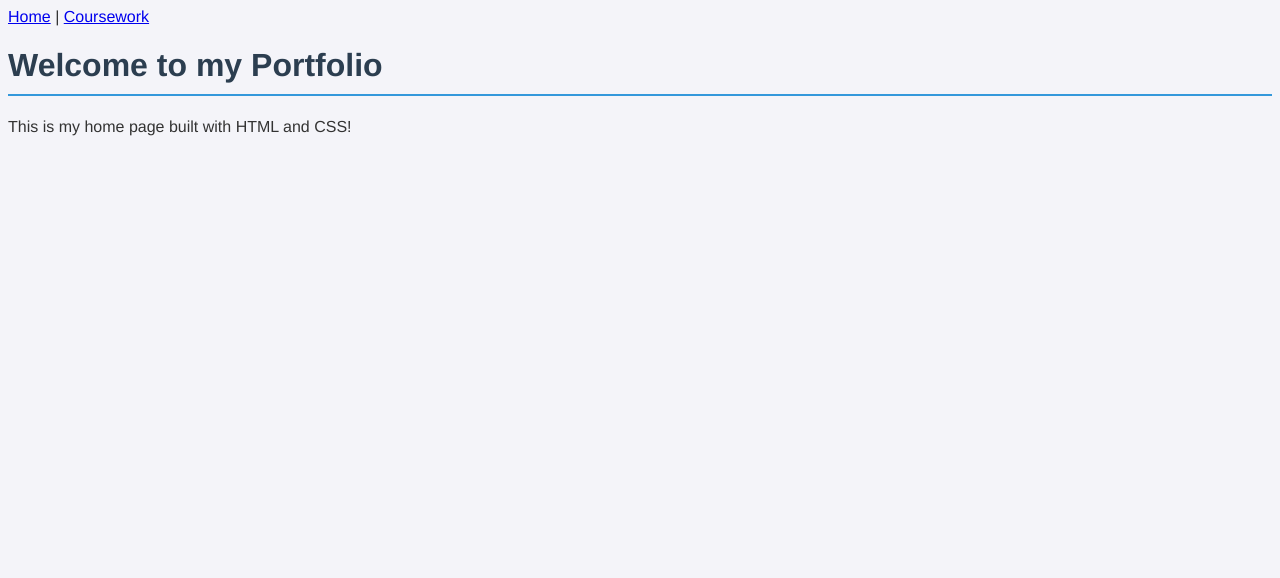
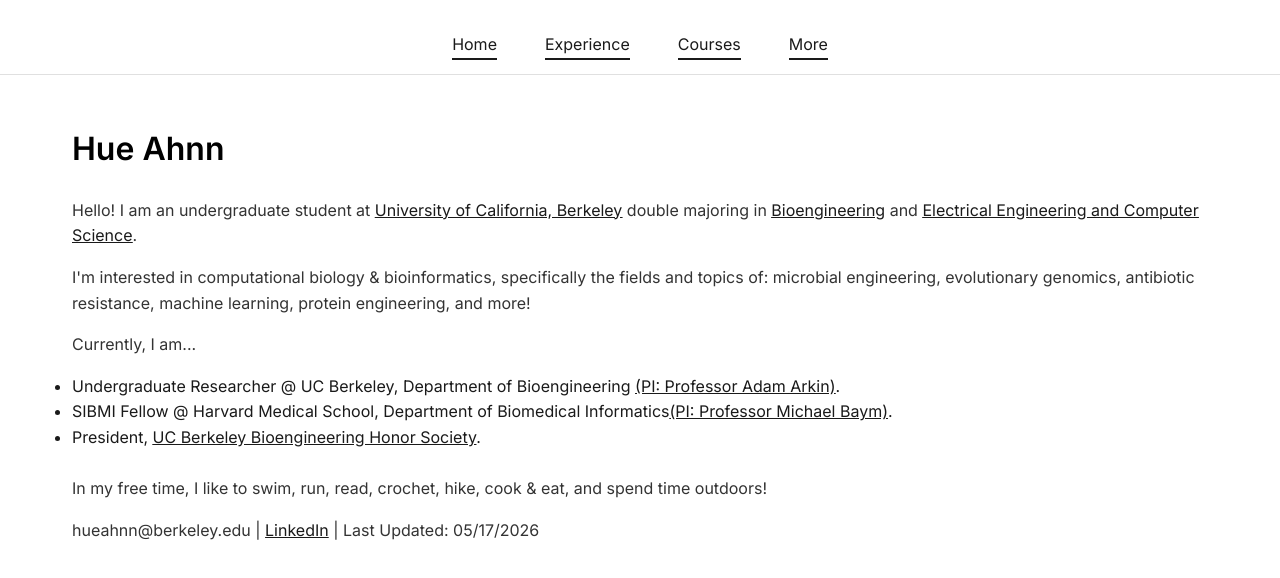
Before and after one commit to hueahnn/hueahnn.github.io, a plain HTML site: page index.html in a window 1280 px wide. Drawn offline with Linux system fonts and the light colour scheme; a web font is replaced by a local one.

Commit message:
updated home page using olivia's website! https://github.com/oliviaguoo/oliviaguoo.github.io/blob/main/index.html

```diff
--- a/index.html
+++ b/index.html
@@ -2,16 +2,159 @@
 <html lang="en">
 <head>
     <meta charset="UTF-8">
-    <title>My Personal Website</title>
-    <link rel="stylesheet" href="style.css">
+    <meta name="viewport" content="width=device-width, initial-scale=1.0">
+    <title>Hue Ahnn</title>
+    <link href="https://fonts.googleapis.com/css2?family=Canadienne+Brusher&family=Inter:wght@300;400;600&display=swap" rel="stylesheet">
+    <style>
+        * {
+            margin: 0;
+            padding: 0;
+            box-sizing: border-box;
+        }
+
+        body {
+            font-family: 'Inter', sans-serif;
+            line-height: 1.6;
+            background-color: #ffffff;
+            color: #1a1a1a;
+        }
+
+        header {
+            background-color: #ffffff;
+            padding: 2rem 0 1rem 0;
+            position: sticky;
+            top: 0;
+            border-bottom: 1px solid #e0e0e0;
+        }
+
+        .header-content {
+            max-width: 1200px;
+            margin: 0 auto;
+            padding: 0 2rem;
+            display: flex;
+            flex-direction: column;
+            align-items: center;
+            gap: 1.5rem;
+        }
+
+        .site-title {
+            font-family: 'Canadienne Brusher', cursive;
+            font-size: 3rem;
+            color: #1a1a1a;
+            text-align: center;
+        }
+
+        nav ul {
+            display: flex;
+            list-style: none;
+            gap: 3rem;
+        }
+
+        nav a {
+            color: #1a1a1a;
+            text-decoration: none;
+            font-size: 1rem;
+            padding-bottom: 0.25rem;
+            border-bottom: 2px solid #1a1a1a;
+            transition: color 0.3s, border-color 0.3s;
+        }
+
+        nav a:hover {
+            color: #666666;
+            border-bottom-color: #666666;
+        }
+
+        main {
+            max-width: 1200px;
+            margin: 3rem auto;
+            padding: 0 2rem;
+        }
+
+        h1 {
+            color: #000000;
+            margin-bottom: 1.5rem;
+            font-weight: 600;
+            font-size: 2rem;
+        }
+
+        h2 {
+            color: #1a1a1a;
+            margin-top: 2.5rem;
+            margin-bottom: 1rem;
+            font-weight: 600;
+            font-size: 1.5rem;
+        }
+
+        p {
+            color: #333333;
+            margin-bottom: 1rem;
+        }
+
+        .intro-section {
+            margin-bottom: 3rem;
+        }
+
+        a {
+            color: #1a1a1a;
+            text-decoration: underline;
+        }
+
+        a:hover, a:visited:hover {
+            color: #666666;
+        }
+
+        a:visited {
+            color: #1a1a1a;
+        }
+
+        a:active {
+          color: #666666; /* Selected link */
+          text-decoration: underline;
+        }
+
+        /* Responsive design for mobile */
+        @media (max-width: 768px) {
+            .site-title {
+                font-size: 2.5rem;
+            }
+
+            nav ul {
+                flex-wrap: wrap;
+                justify-content: center;
+                gap: 1.5rem;
+            }
+        }
+    </style>
 </head>
 <body>
-    <nav>
-        <a href="index.html">Home</a> |
-        <a href="coursework.html">Coursework</a>
-    </nav>
+    <header>
+        <div class="header-content">
+            <nav>
+                <ul>
+                    <li><a href="index.html">Home</a></li>
+                    <li><a href="experience.html">Experience</a></li>
+                    <li><a href="courses.html">Courses</a></li>
+                    <li><a href="extra.html">More</a></li>
+                </ul>
+            </nav>
+        </div>
+    </header>
 
-    <h1>Welcome to my Portfolio</h1>
-    <p>This is my home page built with HTML and CSS!</p>
+    <main>
+        <div class="intro-section">
+            <h1>Hue Ahnn</h1>
+            <p>Hello! I am an undergraduate student at <a href="https://engineering.berkeley.edu/" target="_blank"><u>University of California, Berkeley</u></a> double majoring in <a href="https://bioeng.berkeley.edu/" target="_blank"><u>Bioengineering</u></a> and <a href="https://eecs.berkeley.edu/" target="_blank"><u>Electrical Engineering and Computer Science</u></a>.</p>
+            <p>I'm interested in computational biology & bioinformatics, specifically the fields and topics of: microbial engineering, evolutionary genomics, antibiotic resistance, machine learning, protein engineering, and more!</p>
+            <p>Currently, I am...</p>
+                <ul>
+                    <li>Undergraduate Researcher @ UC Berkeley, Department of Bioengineering <a href="https://arkinlab.bio/" target="_blank"><u>(PI: Professor Adam Arkin)</u></a>.</li>
+                    <li>SIBMI Fellow @ Harvard Medical School, Department of Biomedical Informatics<a href="https://baymlab.hms.harvard.edu/" target="_blank"><u>(PI: Professor Michael Baym)</u></a>.</li>
+                    <li>President, <a href="https://bioehs.studentorg.berkeley.edu/" target="_blank"><u>UC Berkeley Bioengineering Honor Society</u></a>.</li>
+                </ul>
+            <p><br>In my free time, I like to swim, run, read, crochet, hike, cook & eat, and spend time outdoors!</p>
+
+            <p>hueahnn@berkeley.edu | <a href="www.linkedin.com/in/hueahnn" target="_blank">LinkedIn</a> | Last Updated: 05/17/2026</p>
+        </div>
+    </main>
 </body>
 </html>
```
